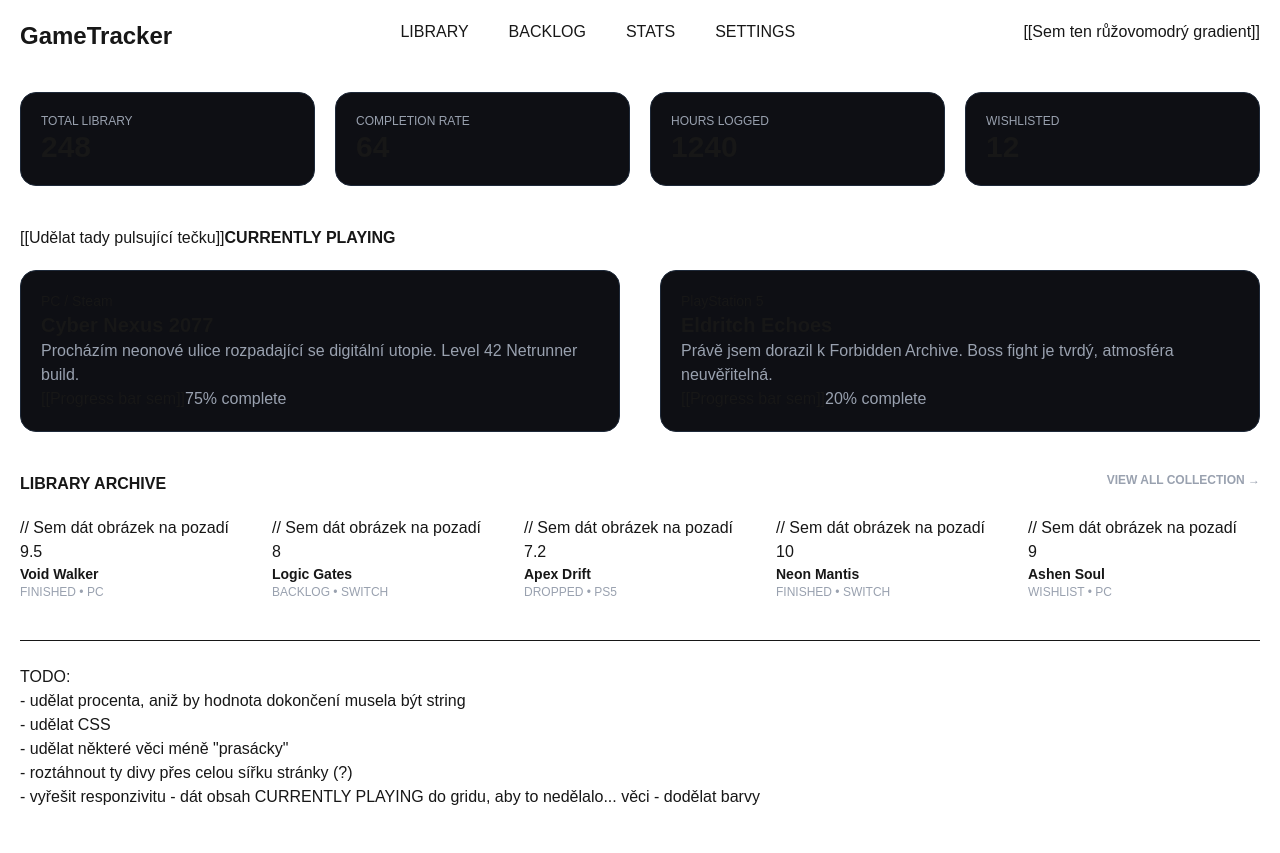
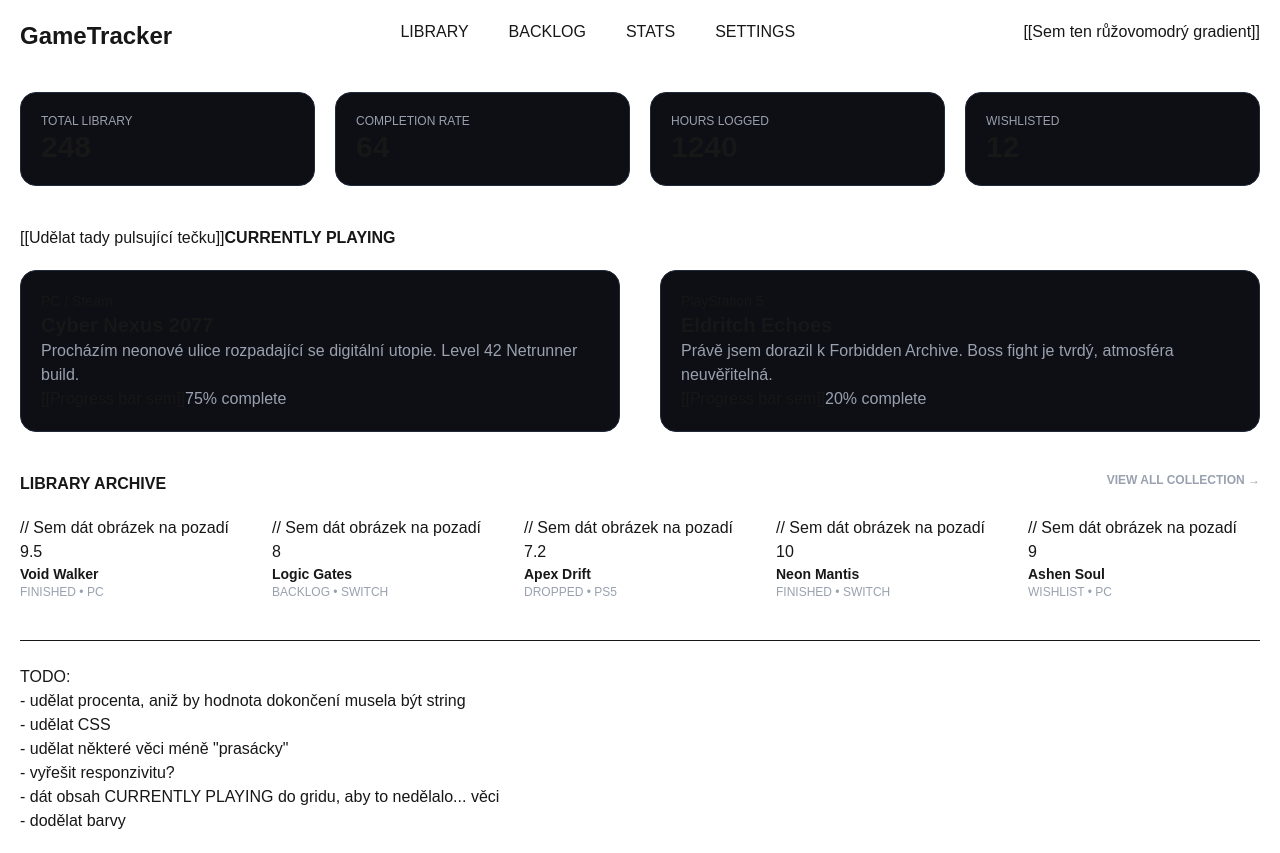
Before and after one commit to daeweeee/GameTracker-WEA, a Next.js app in the folder gametracker/: page / in a window 1280 px wide. Before the commit the page ends 829 px from the top, so only its background shows below. Built offline with nearby package versions, Linux system fonts and the light colour scheme; grey boxes are pictures that could not be loaded.

Commit message:
Malé úpravy TO-DO listu

```diff
--- a/gametracker/app/page.tsx
+++ b/gametracker/app/page.tsx
@@ -48,7 +48,7 @@ export default function Home() {
 
       <AktHraneDiv>
         <AktHranaHra
-          obrazek="./public/akt_hrane_1.jpg" // Sem dát cestu k obrázku
+          obrazek="" // Sem dát cestu k obrázku
           platforma="PC / Steam"
           nazev="Cyber Nexus 2077"
           coDelam="Procházím neonové ulice rozpadající se digitální utopie. Level 42 Netrunner build."
@@ -56,7 +56,7 @@ export default function Home() {
           barva="" // Modrá
         />
         <AktHranaHra
-          obrazek="./public/akt_hrane_2.jpg" // Sem dát cestu k obrázku
+          obrazek="" // Sem dát cestu k obrázku
           platforma="PlayStation 5"
           nazev="Eldritch Echoes"
           coDelam="Právě jsem dorazil k Forbidden Archive. Boss fight je tvrdý, atmosféra neuvěřitelná."
@@ -117,9 +117,8 @@ export default function Home() {
         - udělat procenta, aniž by hodnota dokončení musela být string<br/>
         - udělat CSS<br/>
         - udělat některé věci méně "prasácky"<br/>
-        - roztáhnout ty divy přes celou sířku stránky (?)<br/>
-        - vyřešit responzivitu
-        - dát obsah CURRENTLY PLAYING do gridu, aby to nedělalo... věci
+        - vyřešit responzivitu?<br/>
+        - dát obsah CURRENTLY PLAYING do gridu, aby to nedělalo... věci<br/>
         - dodělat barvy
       </p>
 
```
